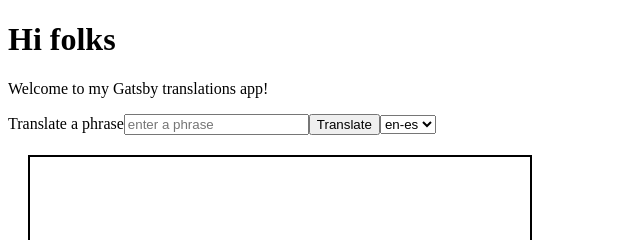
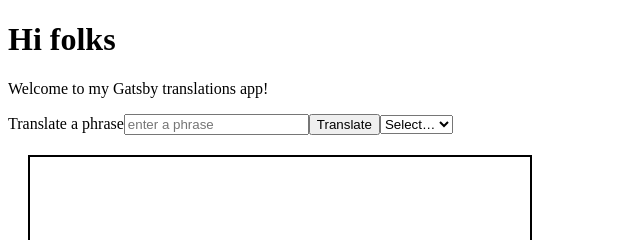
Before and after one commit to OksanaSam/translate-me, a Gatsby site: page / in a window 1280 px wide. Shown: the top 240 px of the page, 0-640 px from the left. Built offline with nearby package versions, Linux system fonts and the light colour scheme; Gatsby itself is replaced by a stand-in of ours; no server answers.

Commit message:
added select handler😜

```diff
--- a/src/pages/index.js
+++ b/src/pages/index.js
@@ -7,9 +7,18 @@ import SEO from "../components/seo"
 const IndexPage = () => {
   const [userInput, setUserInput] = useState('')
   const [translateResult, setTranslateResult] = useState()
-  const API_KEY =`${process.env.REACT_APP_API_KEY}`
+  // const API_KEY =`${process.env.REACT_APP_API_KEY}`;
 
-  const axios = require('axios');
+
+  const options = [
+    { name: 'Select…', value: null },
+    { name: 'en-es', value: 'en-es' },
+    { name: 'es-en', value: 'es-en' }
+  ];
+
+  const [selectedOption, setSelectedOption] = useState(options[0].value)
+
+  const axios = require('axios')
 
   const translate = (keyPhrase) => {
     axios({
@@ -18,9 +27,8 @@ const IndexPage = () => {
       responseType: 'JSON',
       params: {
         key: "trnsl.1.1.20190518T054559Z.6098481762cecacb.6b721345d2262aa024e24b0aa7bbc42011422525",
-        // key: API_KEY,
         text: keyPhrase,
-        lang: 'en-es'
+        lang: selectedOption
       },
     })
       .then((response) => {
@@ -71,9 +79,14 @@ const IndexPage = () => {
     />
     <button className="translateButton" onClick={handleTranslate}>Translate</button>
     {/* <label className="visuallyHidden">Select language</label> */}
-    <select name="language" id="language">
-      <option value="en-es">en-es</option>
-      <option value="en-es">es-en</option>
+    <select
+      name='language'
+      id='language'
+      value={selectedOption}
+      onChange={e => setSelectedOption(e.target.value)}>
+      {options.map(option => (
+        <option key={option.value} value={option.value}>{option.name}</option>
+      ))}
     </select>
     <div style={{ width: `500px`, margin: `20px`, height: `300px`, border: `2px solid black`, marginBottom: `1.45rem`}}>
       {
```
